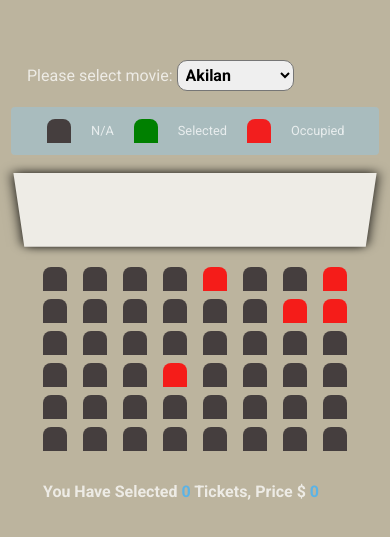
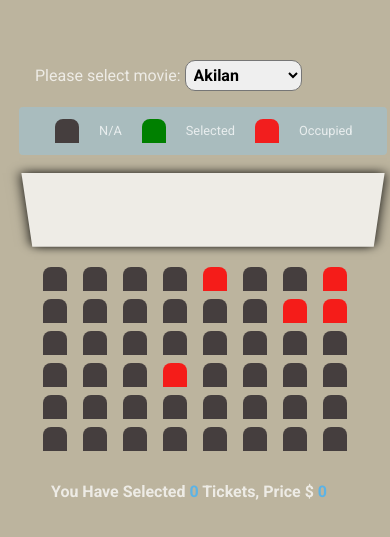
Before and after one commit to vishnuvish-star/Movie-Tickets-booking, a plain HTML site: page index.html in a window 390 px wide. Shown: the part 133-670 px from the top of the page. Drawn offline with Linux system fonts and the light colour scheme.

Commit message:
Final commit

```diff
--- a/styling/style.css
+++ b/styling/style.css
@@ -187,3 +187,8 @@ span {
 .occupied {
   background-color: rgba(255, 0, 0, 0.842);
 }
+@media screen and (max-width: 420px) {
+  #main {
+    width: 22rem;
+  }
+}
```
